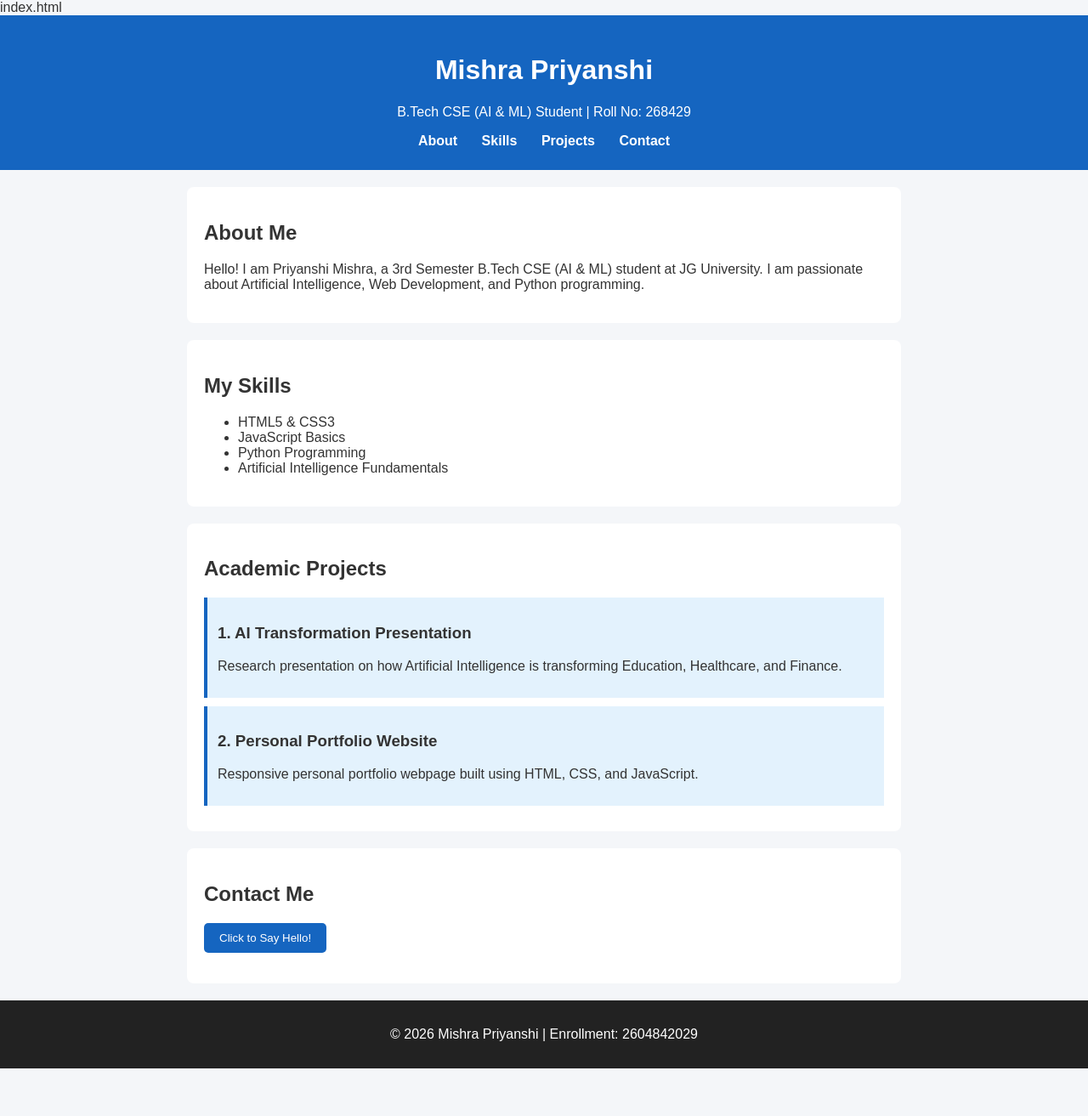
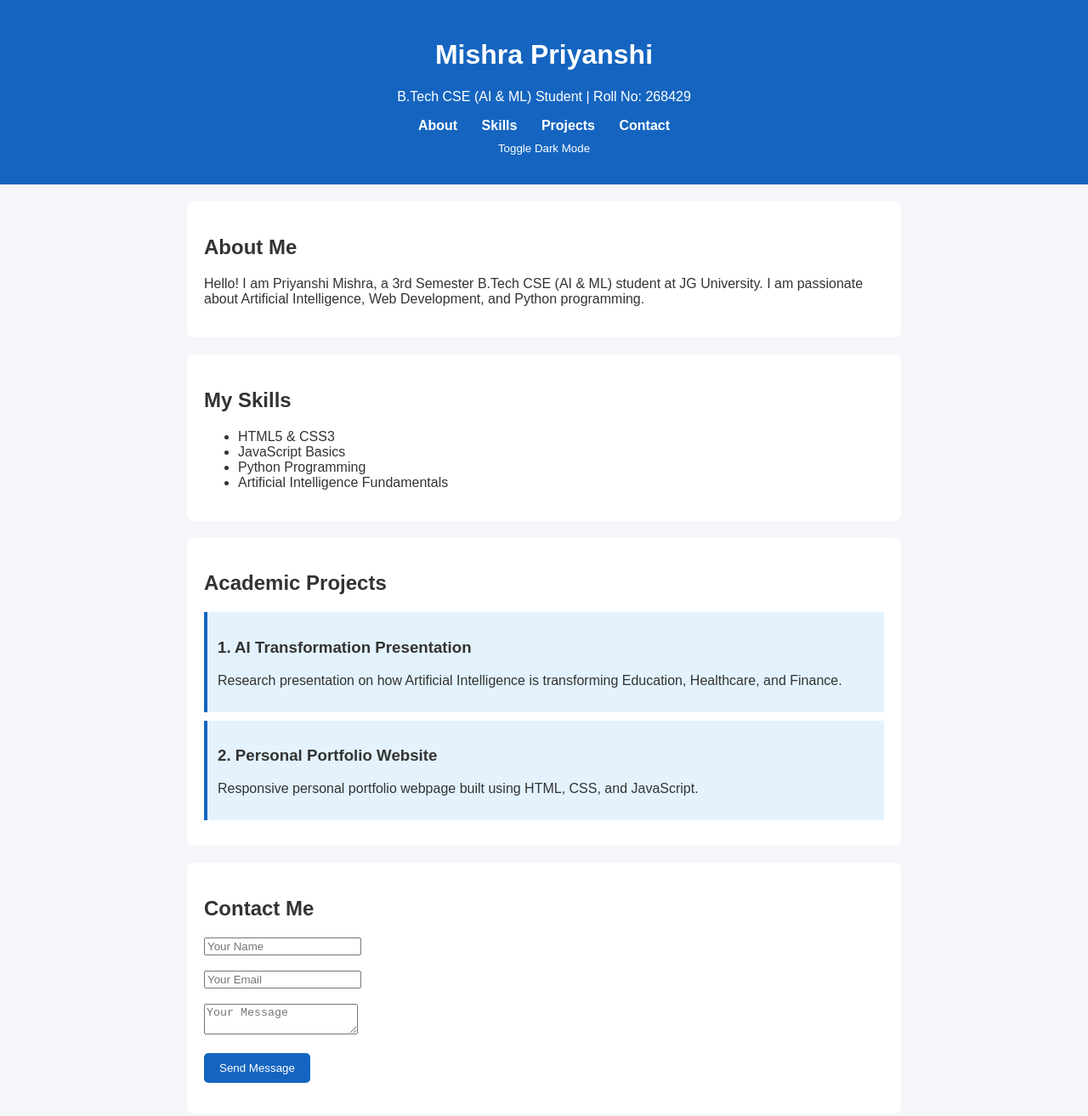
Before and after one commit to priyanshim652005-cmd/Priyanshi_268429_Portfolio, a plain HTML site: page index.html in a window 1280 px wide. Shown: the top 1313 px of the page at 85% size. Before the commit the page ends 1257 px from the top, so only its background shows below. Drawn offline with Linux system fonts and the light colour scheme.

Commit message:
Update index.html

```diff
--- a/index.html
+++ b/index.html
@@ -1,4 +1,3 @@
-index.html
 <!DOCTYPE html>
 <html lang="en">
 <head>
@@ -8,7 +7,7 @@ index.html
     <link rel="stylesheet" href="style.css">
 </head>
 <body>
-    <header>
+    <header id="top-header">
         <h1>Mishra Priyanshi</h1>
         <p>B.Tech CSE (AI & ML) Student | Roll No: 268429</p>
         <nav>
@@ -17,6 +16,7 @@ index.html
             <a href="#projects">Projects</a>
             <a href="#contact">Contact</a>
         </nav>
+        <button id="darkBtn">Toggle Dark Mode</button>
     </header>
 
     <section id="about">
@@ -48,8 +48,13 @@ index.html
 
     <section id="contact">
         <h2>Contact Me</h2>
-        <button id="greetBtn">Click to Say Hello!</button>
-        <p id="greetMsg"></p>
+        <form id="contactForm">
+            <input type="text" id="cname" placeholder="Your Name" required><br><br>
+            <input type="email" id="cemail" placeholder="Your Email" required><br><br>
+            <textarea id="cmsg" placeholder="Your Message" required></textarea><br><br>
+            <button type="submit">Send Message</button>
+        </form>
+        <p id="formStatus"></p>
     </section>
 
     <footer>
```
